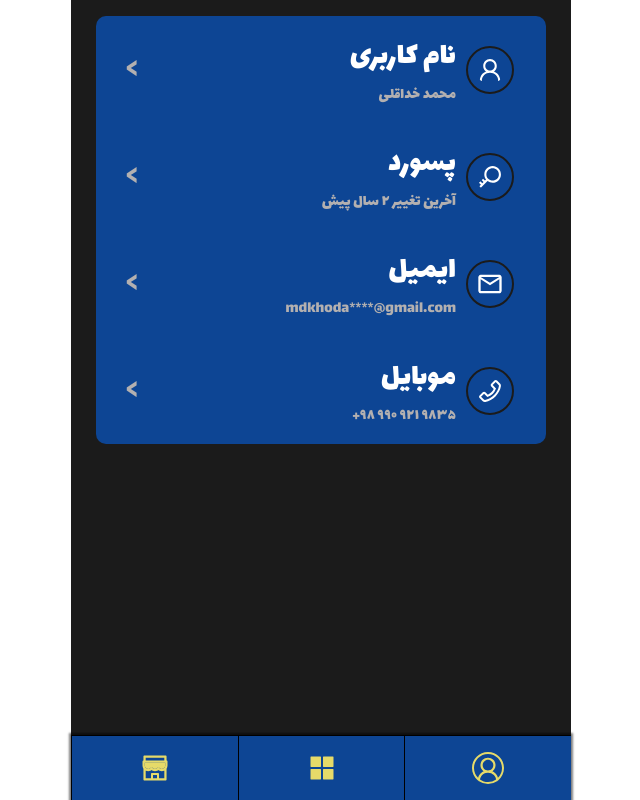
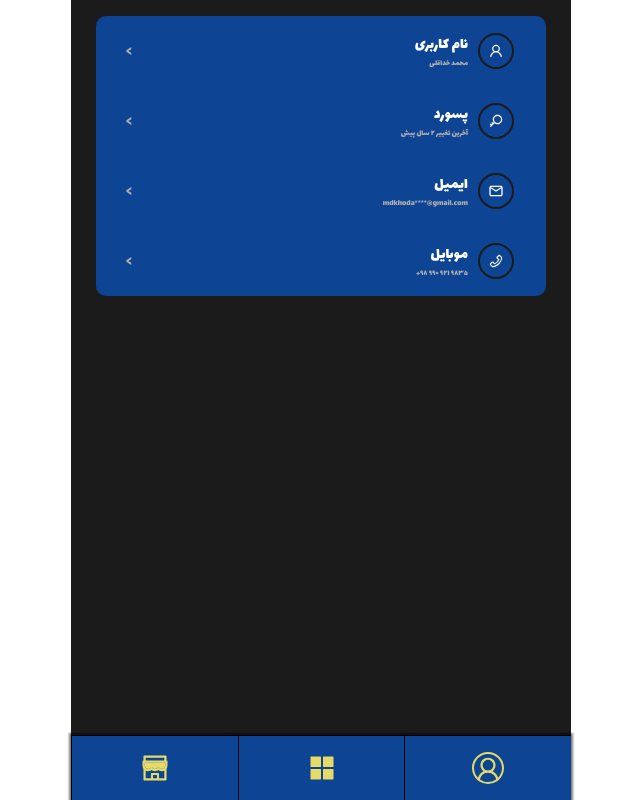
Before and after one commit to MKhodagholi/hokm-online, a React (Create React App) app: page /profile in a window 1280 px wide. Shown: the whole page, without its empty margins (319-959 px from the left). Built offline with nearby package versions, Linux system fonts and the light colour scheme.

Commit message:
just test for smaller font-size in Profile Component for userInformation

```diff
--- a/src/pages/Profile/UserInformationStyled.js
+++ b/src/pages/Profile/UserInformationStyled.js
@@ -14,14 +14,14 @@ const UserInformationStyled = styled.div`
     display: flex;
     align-items: center;
     padding: 1rem;
-    font-size: 2rem;
+    font-size: 1rem;
     width: 100%;
     svg {
       margin: 0 1rem;
       margin-left: 0;
       margin-left: 10px;
       padding: 0.5rem;
-      font-size: 3rem;
+      font-size: 2.25rem;
       border: 2px solid ${({ theme }) => theme.colors.primary};
       border-radius: 50%;
     }
@@ -29,7 +29,7 @@ const UserInformationStyled = styled.div`
       display: flex;
       flex-direction: column;
       span {
-        font-size: 1rem;
+        font-size: 0.5rem;
         color: ${({ theme }) => theme.colors.grayColor};
       }
     }
```
